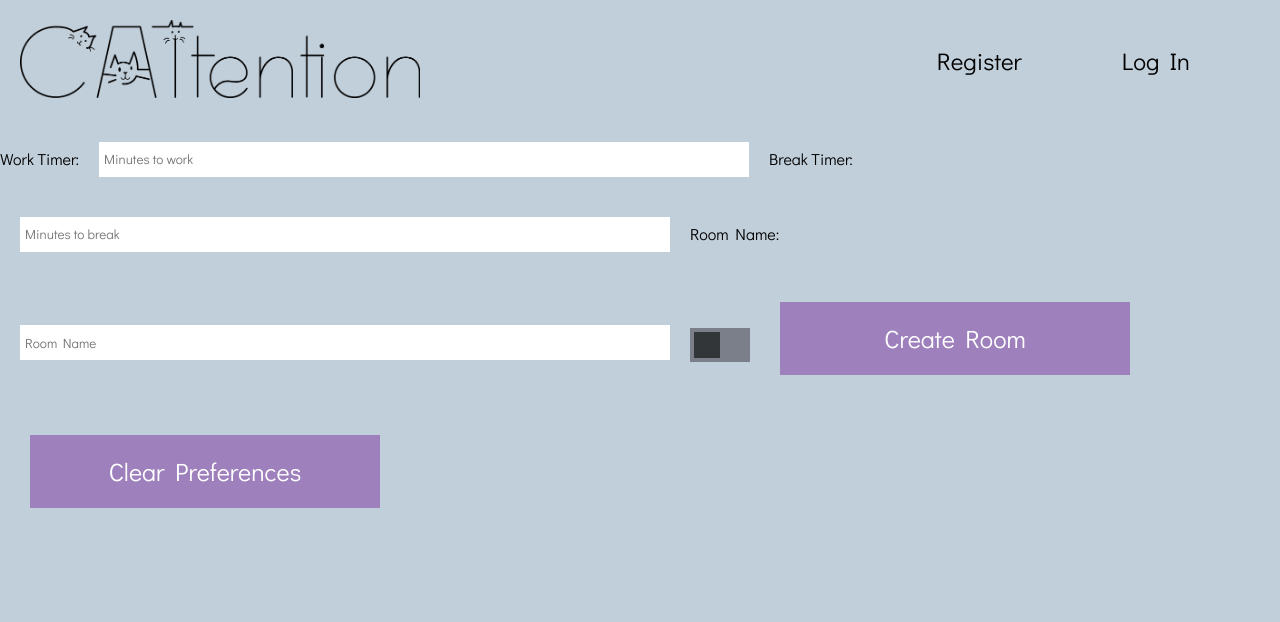
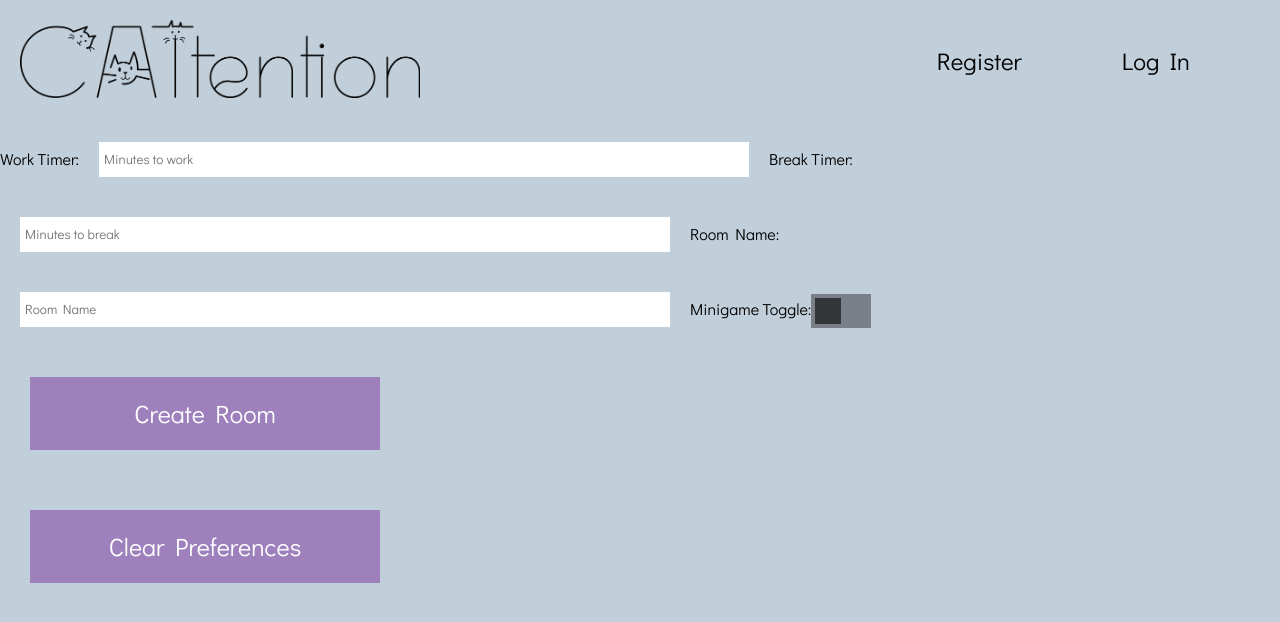
Before and after one commit to ewaltho/CATtention-front, a React (Create React App) app: page /createroom in a window 1280 px wide. Shown: the top 622 px of the page. Built offline with nearby package versions, Linux system fonts and the light colour scheme; no server answers.

Commit message:
added label for minigame toggle

```diff
--- a/src/components/CreateRoom.js
+++ b/src/components/CreateRoom.js
@@ -81,6 +81,7 @@ export default function CreateRoom({ roomPreferences, setRoomPreferences }) {
           onChange={handleRoomPrefsInputChange}
           value={roomPreferences.roomName}
         ></input>
+        <label htmlFor="minigameToggle">Minigame Toggle:</label>
         <label className="switch">
           <input
             type="checkbox"
```
